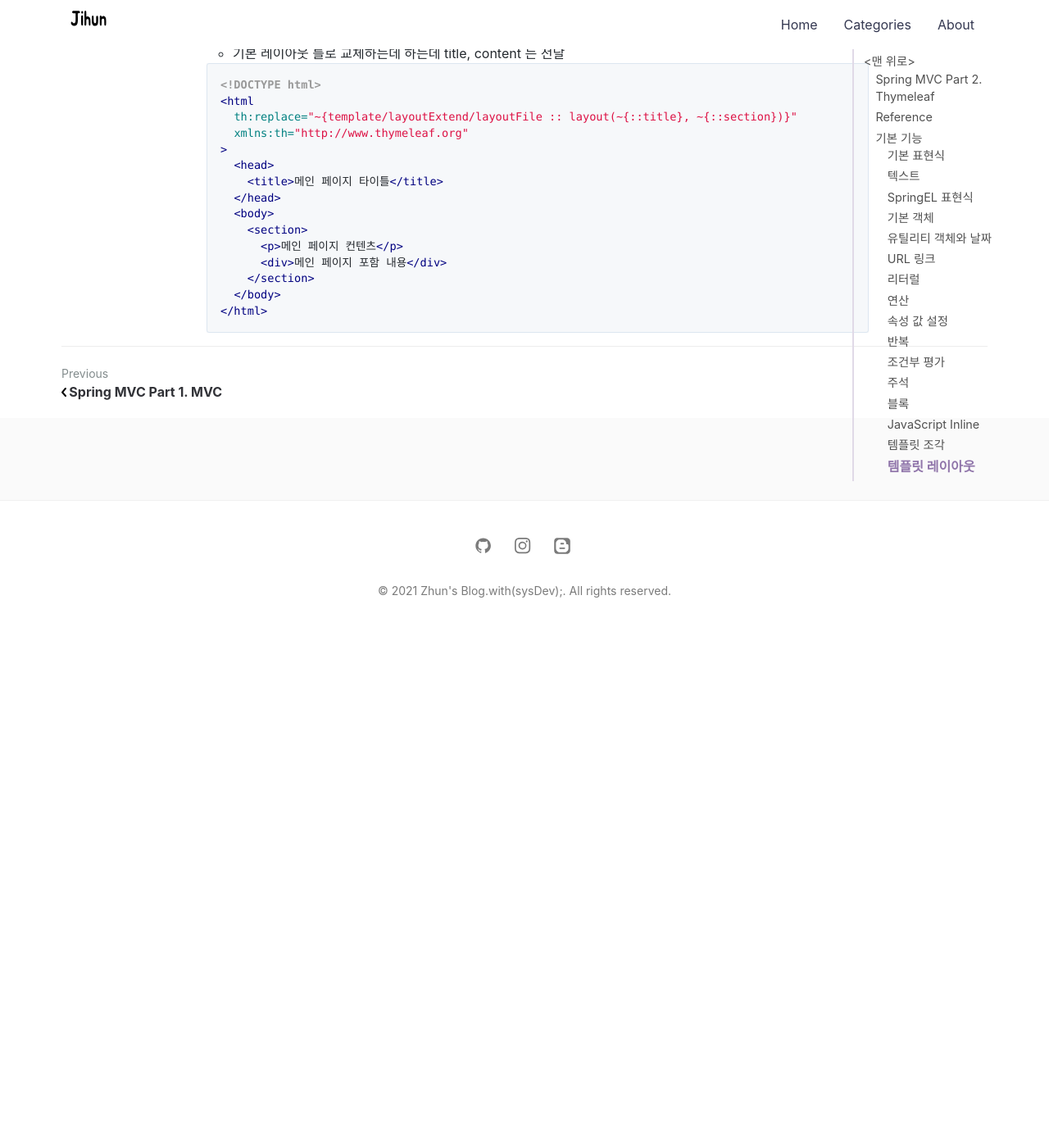
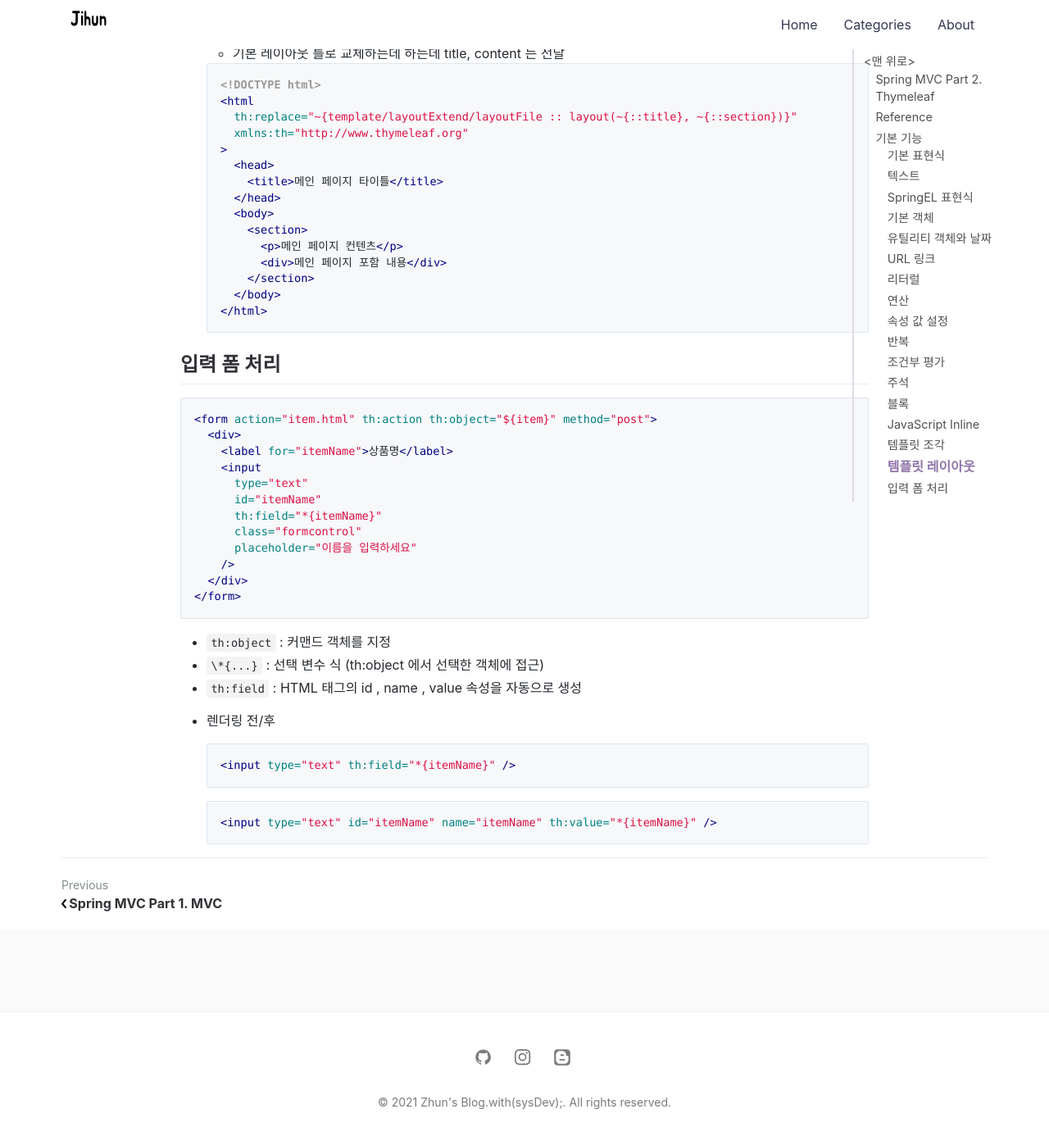
Before and after one commit to jihunparkme/jihunparkme.github.io, a Jekyll site: the page built from _posts/2021-10-11-Spring-MVC-Part2-Thymeleaf.md, in a window 1280 px wide and 1400 px high, scrolled down 12076 px. Shown: the top 1392 px of the window at 82% size. Built offline with Jekyll 4.4.1, drawn with Linux system fonts in a browser that asks for light colours; comment, search, counter and statistics services are not loaded; before the commit the page ends 12852 px from its top, so only the background shows below that; some of the changed text lies outside the part shown.

Commit message:
[타임리프 - 스프링 통합과 폼] 입력 폼 처리

````diff
--- a/_posts/2021-10-11-Spring-MVC-Part2-Thymeleaf.md
+++ b/_posts/2021-10-11-Spring-MVC-Part2-Thymeleaf.md
@@ -585,3 +585,33 @@ featured-img: spring_mvc_2
     </body>
   </html>
   ```
+
+## 입력 폼 처리
+
+```html
+<form action="item.html" th:action th:object="${item}" method="post">
+  <div>
+    <label for="itemName">상품명</label>
+    <input
+      type="text"
+      id="itemName"
+      th:field="*{itemName}"
+      class="formcontrol"
+      placeholder="이름을 입력하세요"
+    />
+  </div>
+</form>
+```
+
+- `th:object` : 커맨드 객체를 지정
+- `\*{...}` : 선택 변수 식 (th:object 에서 선택한 객체에 접근)
+- `th:field` : HTML 태그의 id , name , value 속성을 자동으로 생성
+- 렌더링 전/후
+
+  ```html
+  <input type="text" th:field="*{itemName}" />
+  ```
+
+  ```html
+  <input type="text" id="itemName" name="itemName" th:value="*{itemName}" />
+  ```
````
